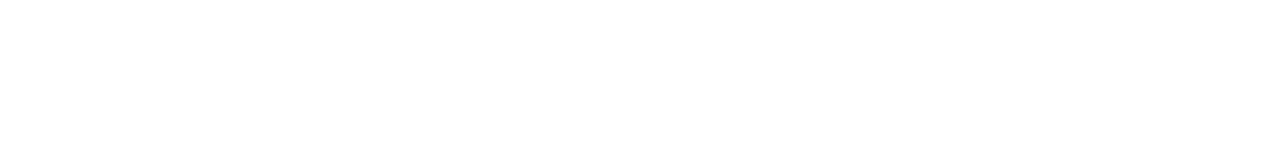
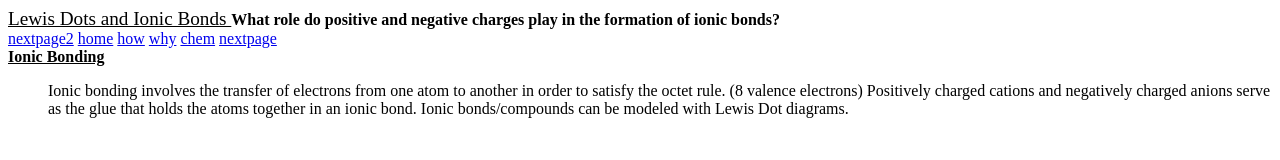
Before and after one commit to AdenBornschein2/politics-and-Chemistry, a plain HTML site: page nextpage2.html in a window 1280 px wide. Drawn offline with Linux system fonts and the light colour scheme.

Commit message:
Update nextpage2.html

```diff
--- a/nextpage2.html
+++ b/nextpage2.html
@@ -1,9 +1,20 @@
 <!DOCTYPE html>
 <html>
 	<head>
-		<title>Page Title</title>
+		<title>Chemistry</title>
 	</head>
 	<body>
-
-	</body>
-</html>
+		<u><big> Lewis Dots and Ionic Bonds </big></u>
+    <b>What role do positive and negative charges play in the formation of ionic bonds?</b>
+			<div class="topnav">
+  <a class="active" href="nextpage2">nextpage2</a>
+  <a href="index.html">home</a>
+  <a href="how.html">how</a>
+  <a href="why.html">why</a>
+  <a href="chem.html">chem</a>
+  <a href="nextpage.html">nextpage</a>
+</div>
+		<u><b>Ionic Bonding</b></u>
+	<ul>Ionic bonding involves the transfer of electrons from one atom to another in order to satisfy the octet rule. (8 valence electrons)
+Positively charged cations and negatively charged anions serve as the glue that holds the atoms together in an ionic bond.
+		Ionic bonds/compounds can be modeled with Lewis Dot diagrams.</ul>
```
